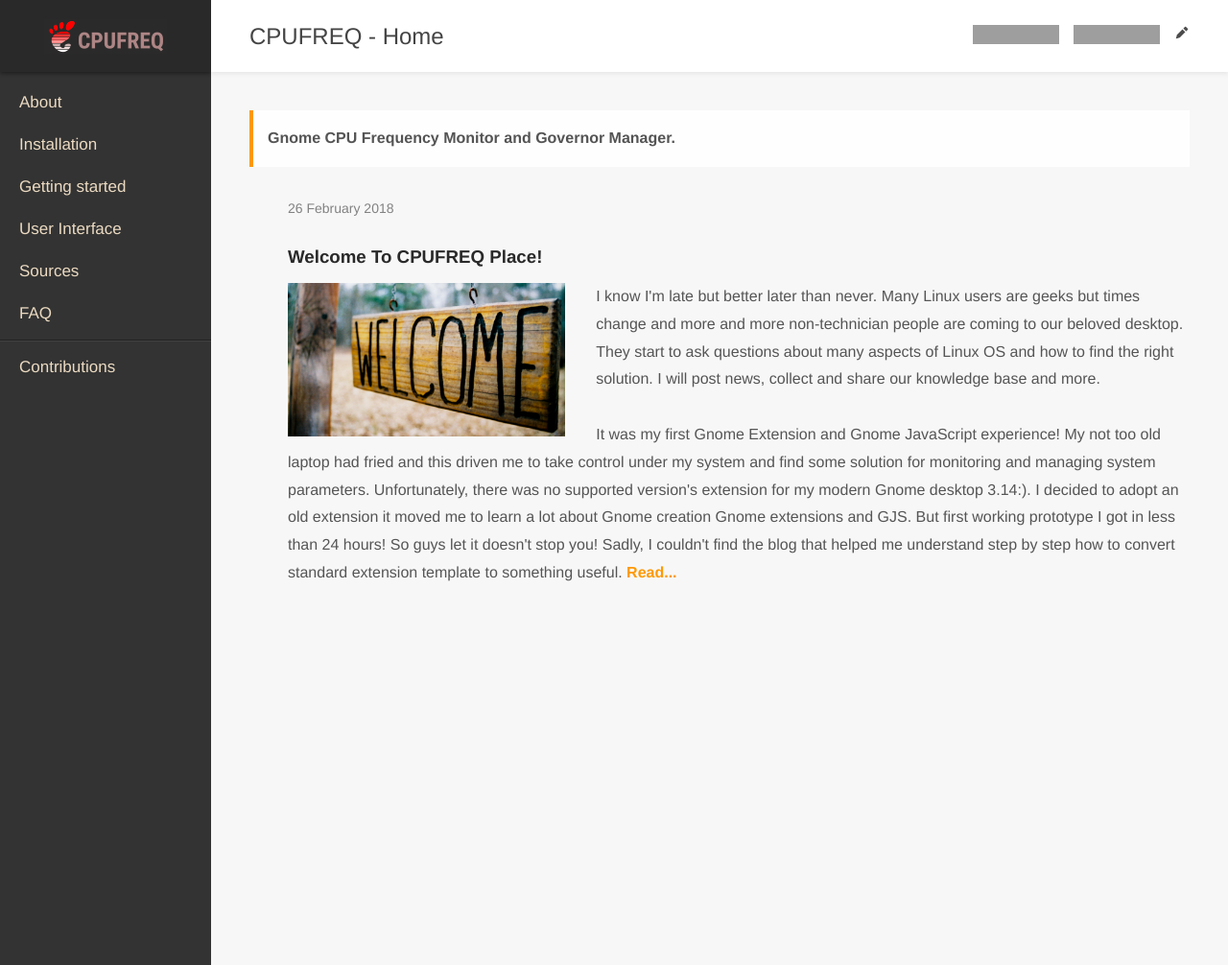
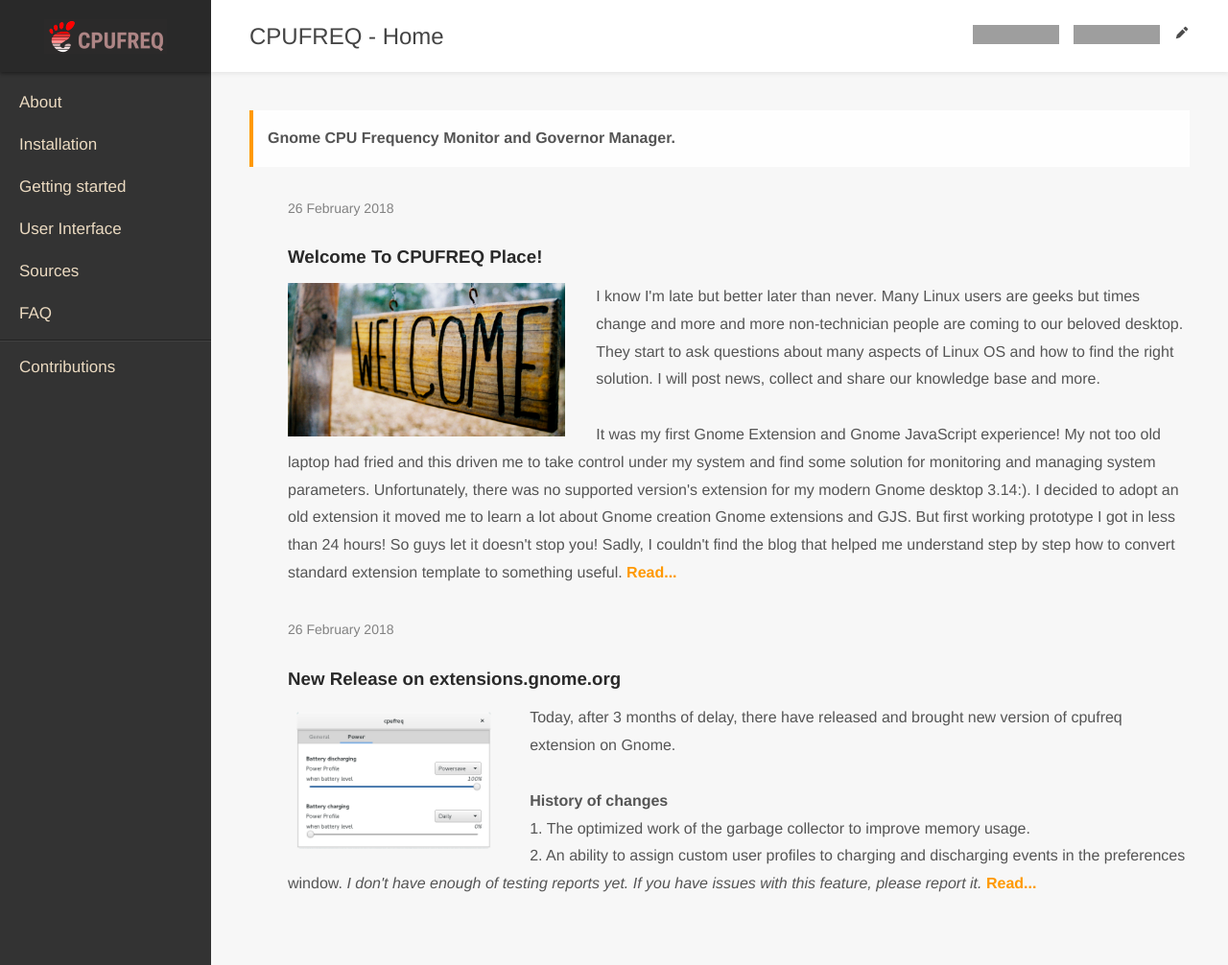
Before and after one commit to konkor/cpufreq, a Jekyll site: the page built from docs/index.md, in a window 1280 px wide and 1006 px high. Shown: the whole window at 96% size. Built offline with Jekyll 4.4.1, drawn with Linux system fonts in a browser that asks for light colours; grey boxes are pictures that could not be loaded.

Commit message:
Add version 25 release post

```diff
--- /dev/null
+++ b/docs/_posts/2018-02-28-version-25.md
@@ -0,0 +1,19 @@
+---
+layout: post
+title:  "New Release on extensions.gnome.org"
+date:   2018-02-26 16:22:00 +0200
+categories: cpufreq news
+description: Today, after 3 months of delay, there have released and brought new version of cpufreq extension on Gnome.<br><br><b>History of changes</b><br>1. The optimized work of the garbage collector to improve memory usage.<br>2. An ability to assign custom user profiles to charging and discharging events in the preferences window. <i>I don't have enough of testing reports yet. If you have issues with this feature, please report it.</i>
+image: "/assets/images/posts/power_events.png"
+---
+
+# Version 25 Release
+<img alt="" src="{{ "/assets/images/posts/power_events.png" | relative_url }}" align="right" style="margin:0 48px 12px 48px">
+
+After 3 months of delay, today released a 'new' version of cpufreq extension on Gnome.
+
+**History of changes**
+1. The optimized work of the garbage collector to improve a memory usage.
+2. An ability to assign custom user profiles to charging and discharging events in the preferences window. We don't have enough of testing reports yet. If you have issues with this feature, please report it [here](https://github.com/konkor/cpufreq/issues/33) in any case.
+
+_I hope the new version I will push very soon to bring support for upcoming Gnome 3.28 release._
```
Also changed, not shown: docs/_posts/2018-02-26-hello-world.md (+1 -1 lines), docs/frontend.md (+1 -1 lines), docs/assets/images/posts/power_events.png (added).
